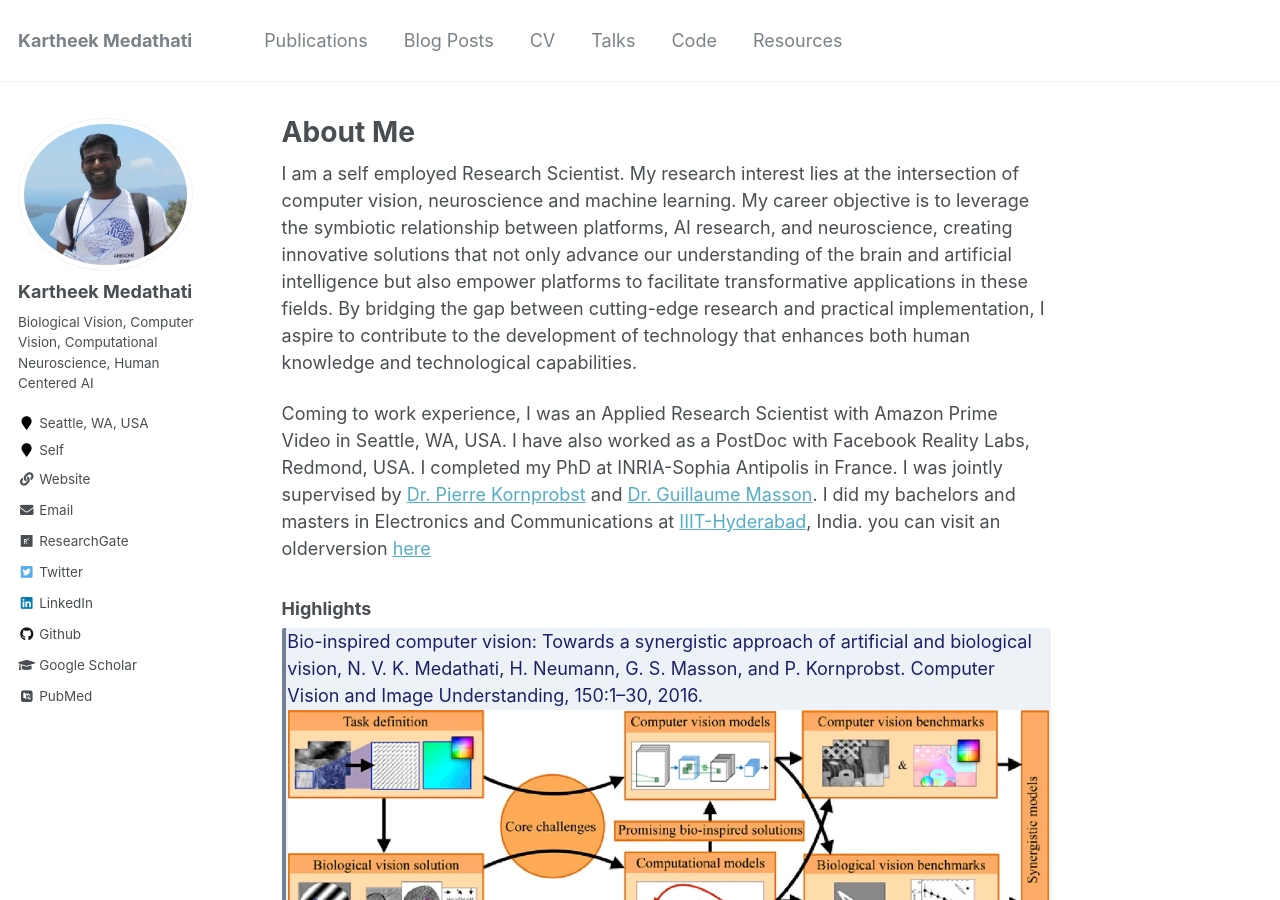
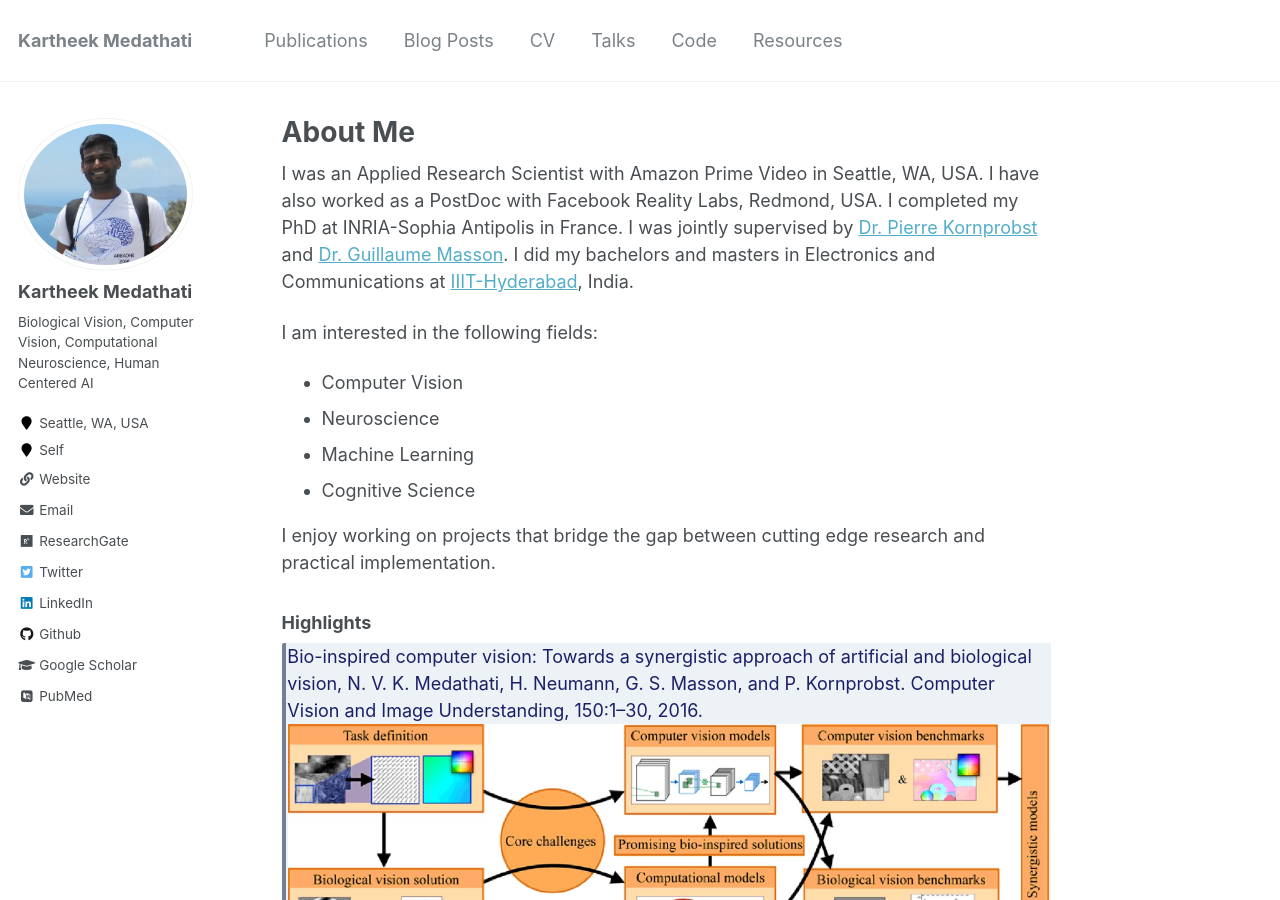
Before and after one commit to kartheekmedathati/kartheekmedathati.github.io, a Jekyll site: the page built from _pages/about.md, in a window 1280 px wide and 900 px high. Built offline with Jekyll 4.4.1, drawn with Linux system fonts in a browser that asks for light colours; some web fonts are replaced.

Commit message:
Cleaned up the wordy intro

```diff
--- a/_pages/about.md
+++ b/_pages/about.md
@@ -8,13 +8,18 @@
   - /about.html
 ---
 
-I am a self employed Research Scientist. My research interest lies at the intersection of computer vision, neuroscience and machine learning. My career objective is to leverage the symbiotic relationship between platforms, AI research, and neuroscience, creating innovative solutions that not only advance our understanding of the brain and artificial intelligence but also empower platforms to facilitate transformative applications in these fields. By bridging the gap between cutting-edge research and practical implementation, I aspire to contribute to the development of technology that enhances both human knowledge and technological capabilities.
+I was an Applied Research Scientist with Amazon Prime Video in Seattle, WA, USA. I have also worked as a PostDoc with Facebook Reality Labs, Redmond, USA. I completed my PhD at INRIA-Sophia Antipolis in France. I was jointly supervised by [Dr. Pierre Kornprobst](https://team.inria.fr/biovision/pierre-kornprobst/) and [Dr. Guillaume Masson](http://www.int.univ-amu.fr/MASSON-Guillaume). I did my bachelors and masters in Electronics and Communications at [IIIT-Hyderabad](https://www.iiit.ac.in/), India.
 
-Coming to work experience, I was an Applied Research Scientist with Amazon Prime Video in Seattle, WA, USA. I have also worked as a PostDoc with Facebook Reality Labs, Redmond, USA. I completed my PhD at INRIA-Sophia Antipolis in France. I was jointly supervised by [Dr. Pierre Kornprobst](https://team.inria.fr/biovision/pierre-kornprobst/) and [Dr. Guillaume Masson](http://www.int.univ-amu.fr/MASSON-Guillaume). I did my bachelors and masters in Electronics and Communications at [IIIT-Hyderabad](https://www.iiit.ac.in/), India.
-you can visit an olderversion [here](http://www-sop.inria.fr/members/Kartheek.Medathati/)
+I am interested in the following fields:
+- Computer Vision
+- Neuroscience
+- Machine Learning
+- Cognitive Science
+
+I enjoy working on projects that bridge the gap between cutting edge research and practical implementation.
+
 
 ### Highlights
-
 
 <div class="warning" style='background-color:#EDF2F7; color:#1A2067; border-left: solid #718096 4px; border-radius: 2px;'>
 <p style='padding:0; margin-left:0.1em; margin-right:0.1em; display: inline-block;'>
```
